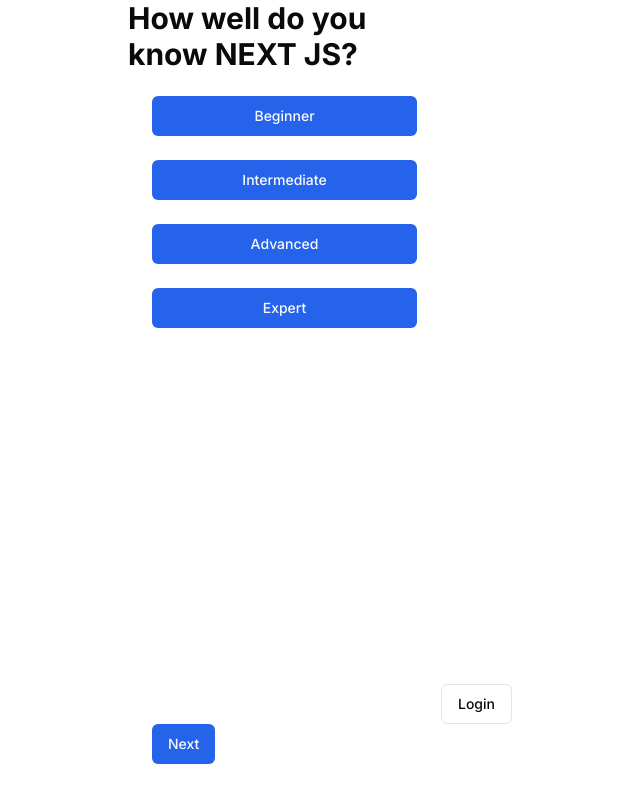
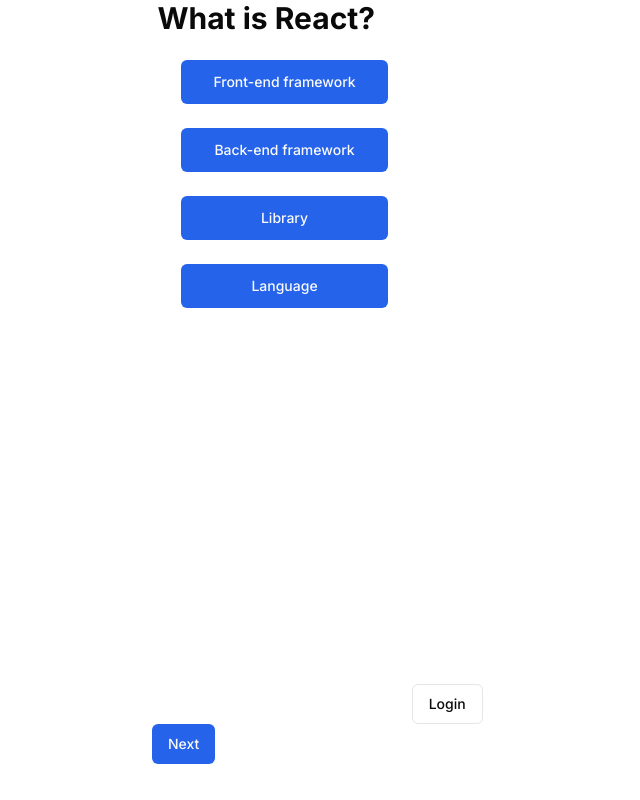
Before and after one commit to dchen024/quizify, a Next.js app: page /quizz in a window 1280 px wide. Both pictures are taken after a click on the button "Start". Shown: the whole page, without its empty margins (320-960 px from the left). Built offline with nearby package versions, Linux system fonts and the light colour scheme; no server answers.

Commit message:
Finished quiz component

```diff
--- a/app/quizz/page.tsx
+++ b/app/quizz/page.tsx
@@ -4,23 +4,66 @@
 import { Button } from "@/components/ui/button"
 import { useState } from "react";
 
+const questions = [
+    {
+        questionText: "What is React?",
+        answerOptions: [
+            { answerText: "Front-end framework", isCorrect: false, id: 1 },
+            { answerText: "Back-end framework", isCorrect: false, id: 2 },
+            { answerText: "Library", isCorrect: true, id: 3 },
+            { answerText: "Language", isCorrect: false, id: 4 },
+        ],
+    },
+    {
+        questionText: "What is Next JS?",
+        answerOptions: [
+            { answerText: "Front-end framework", isCorrect: false, id: 1 },
+            { answerText: "Back-end framework", isCorrect: false, id: 2 },
+            { answerText: "Library", isCorrect: false, id: 3 },
+            { answerText: "Framework", isCorrect: true, id: 4 },
+        ],
+    },
+    {
+        questionText: "What is Tailwind CSS?",
+        answerOptions: [
+            { answerText: "Front-end framework", isCorrect: false, id: 1 },
+            { answerText: "Back-end framework", isCorrect: false, id: 2 },
+            { answerText: "Library", isCorrect: false, id: 3 },
+            { answerText: "Framework", isCorrect: true, id: 4 },
+        ],
+    }
+
+]
+
 export default function Home() {
   const [started, setStarted] = useState(false);
+  const [currentQuestion, setCurrentQuestion] = useState(0);
+
 
   const handleNext = () => {
-    setStarted(true);
+    if (!started) {
+        setStarted(true);
+        return;
+    }
+
+    if (currentQuestion < questions.length - 1) {
+        setCurrentQuestion(currentQuestion + 1);
+  }
   }
   return (
     <div className="flex flex-col flex-1">
     <main className="flex justify-center flex-1">
         {!started? <h1 className="text-3xl font-bold">Welcome to Your AI Quiz 👋</h1> :
         <div>
-            <h2 className="text-3xl font-bold">How well do you know NEXT JS?</h2>
+            <h2 className="text-3xl font-bold">{questions[currentQuestion].questionText}</h2>
             <div className="grid grid-cols-1 gap-6 m-6">
-                <Button>Beginner</Button>
-                <Button>Intermediate</Button>
-                <Button>Advanced</Button>
-                <Button>Expert</Button>
+                {
+                questions[currentQuestion].answerOptions.map(answerOption => {
+                    return (
+                        <Button key={answerOption.id} size={'lg'}>{answerOption.answerText}</Button>
+                    )
+                })
+                }
             </div>
         </div>
         }
```
